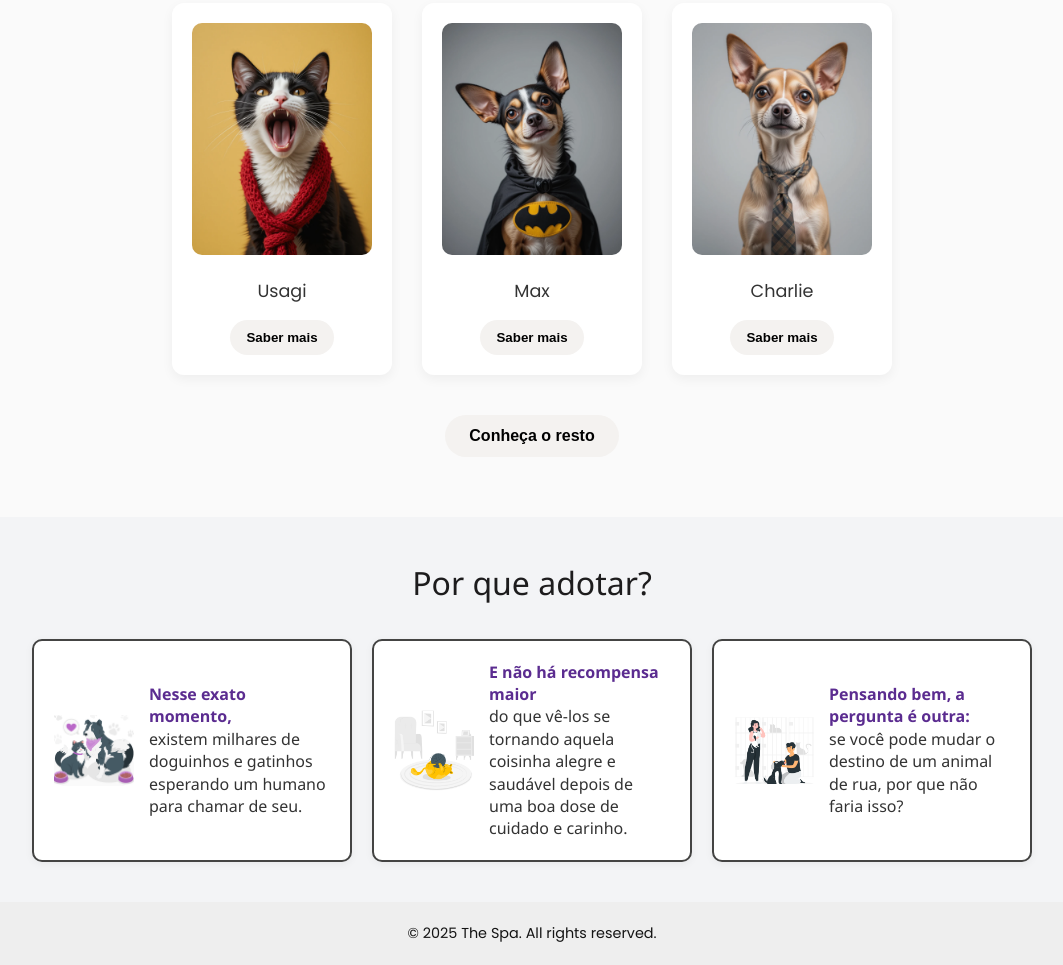
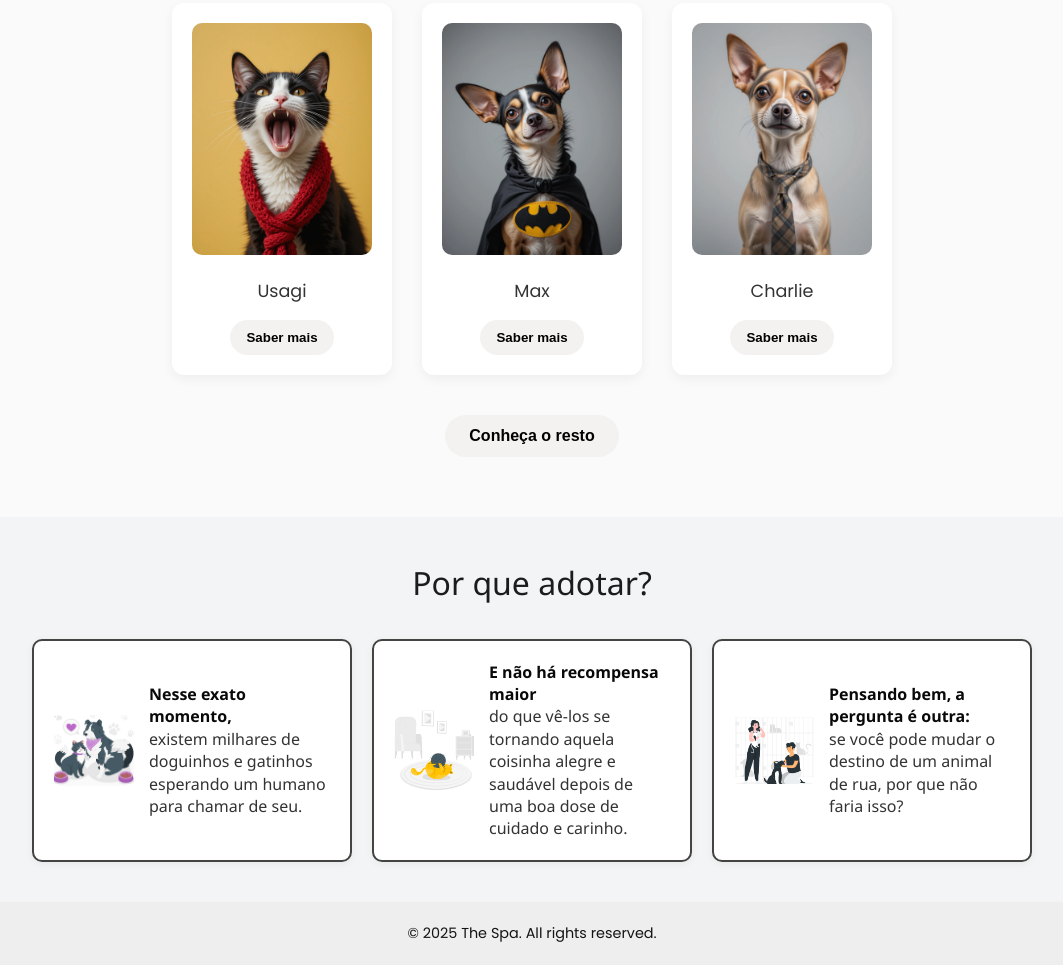
Before and after one commit to jcbrss/Spa, a plain HTML site: page adocao/index.html in a window 1280 px wide. Shown: the part 1746-2711 px from the top of the page, without its empty margins (108-1171 px from the left). Drawn offline with Linux system fonts and the light colour scheme.

Commit message:
att cor do css motivo-box

```diff
--- a/adocao/style.css
+++ b/adocao/style.css
@@ -283,7 +283,7 @@ h1, h2, h3 {
 }
 
 .motivo-box strong {
-  color: #5b2c90;
+  color: #090909;
 }
 
 
```
